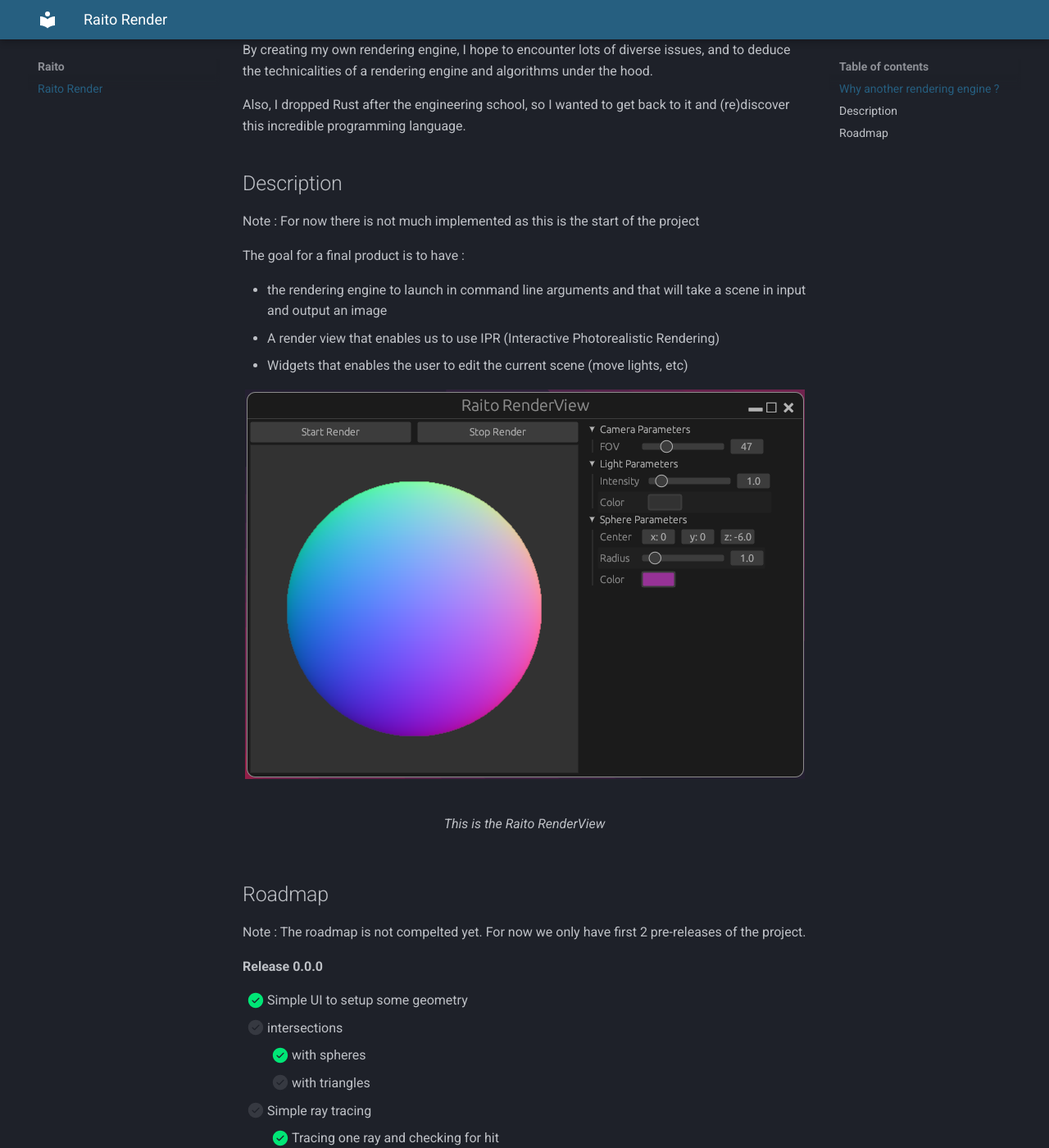
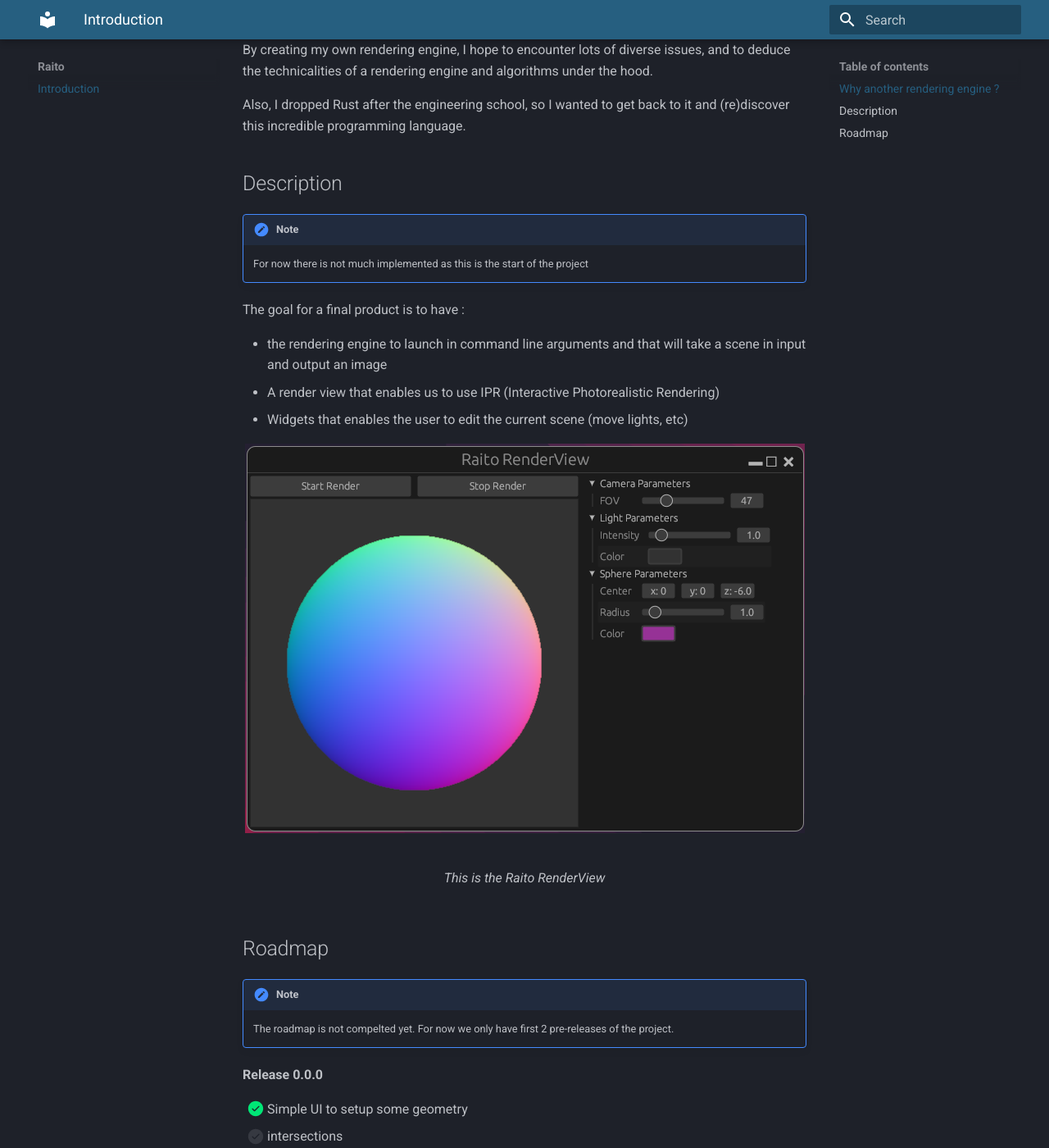
Before and after one commit to Alxiice/Raito, an MkDocs documentation site: the page built from docs/index.md, in a window 1280 px wide and 1400 px high, scrolled down 317 px. Shown: the whole window at 82% size. Built offline with MkDocs 1.6.1 and Material for MkDocs 9.7.7, drawn with Linux system fonts in a browser that asks for light colours; some of the changed text lies outside the part shown.

Commit message:
Small changes to the doc

```diff
--- a/docs/index.md
+++ b/docs/index.md
@@ -1,4 +1,4 @@
-# Raito Render
+# Introduction
 
 
 ## Why another rendering engine ?
@@ -17,7 +17,9 @@ Also, I dropped Rust after the engineering school, so I wanted to get back to it
 
 ## Description
 
-Note : For now there is not much implemented as this is the start of the project
+!!! note
+
+    For now there is not much implemented as this is the start of the project
 
 The goal for a final product is to have :
 
@@ -33,7 +35,9 @@ The goal for a final product is to have :
 
 ## Roadmap
 
-Note : The roadmap is not compelted yet. For now we only have first 2 pre-releases of the project.
+!!! note
+
+    The roadmap is not compelted yet. For now we only have first 2 pre-releases of the project.
 
 
 **Release 0.0.0**
--- a/mkdocs.yml
+++ b/mkdocs.yml
@@ -13,5 +13,10 @@ markdown_extensions:
   - md_in_html
   - pymdownx.tasklist:
       custom_checkbox: true
+  - admonition
+  - pymdownx.details
+  - pymdownx.superfences
+
 plugins:
   - glightbox
+  - search
```
